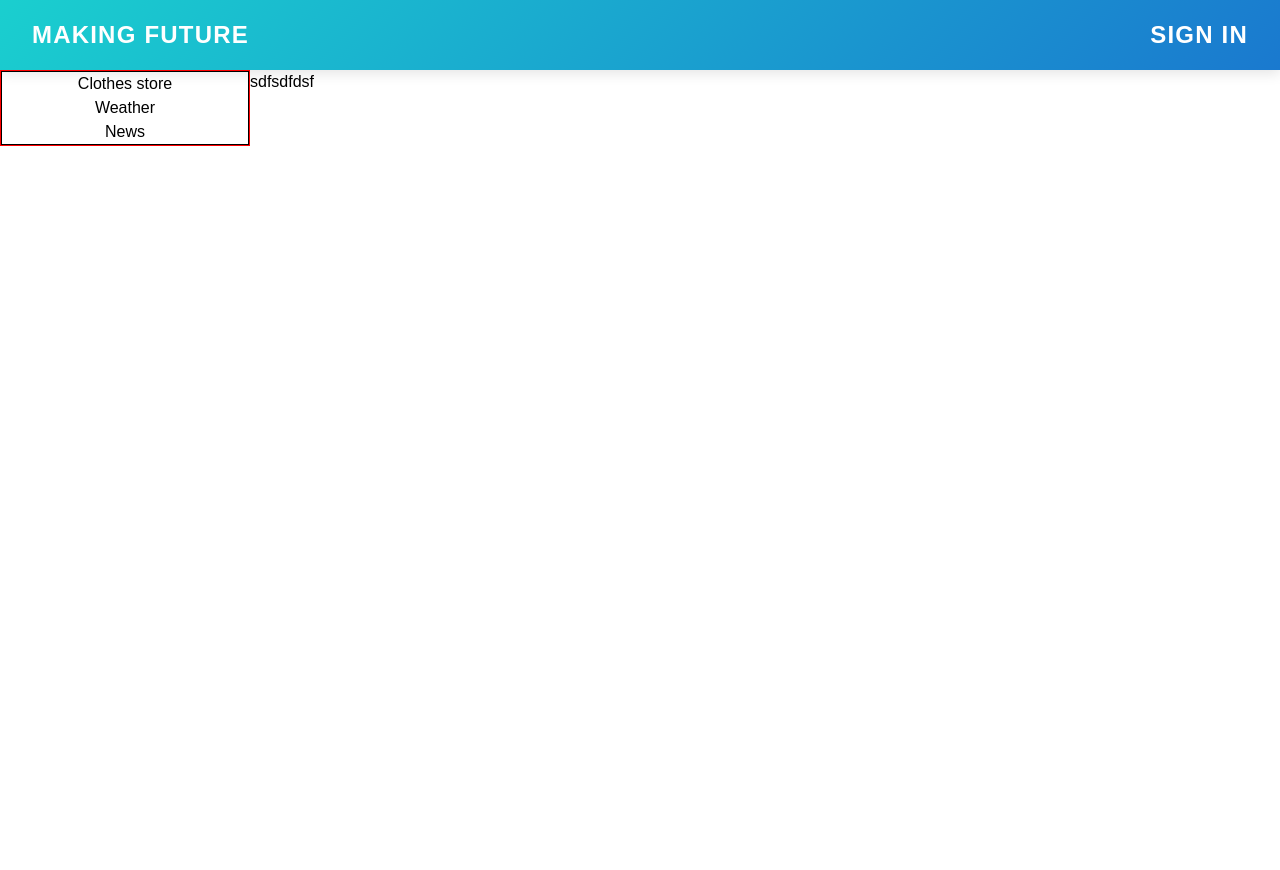
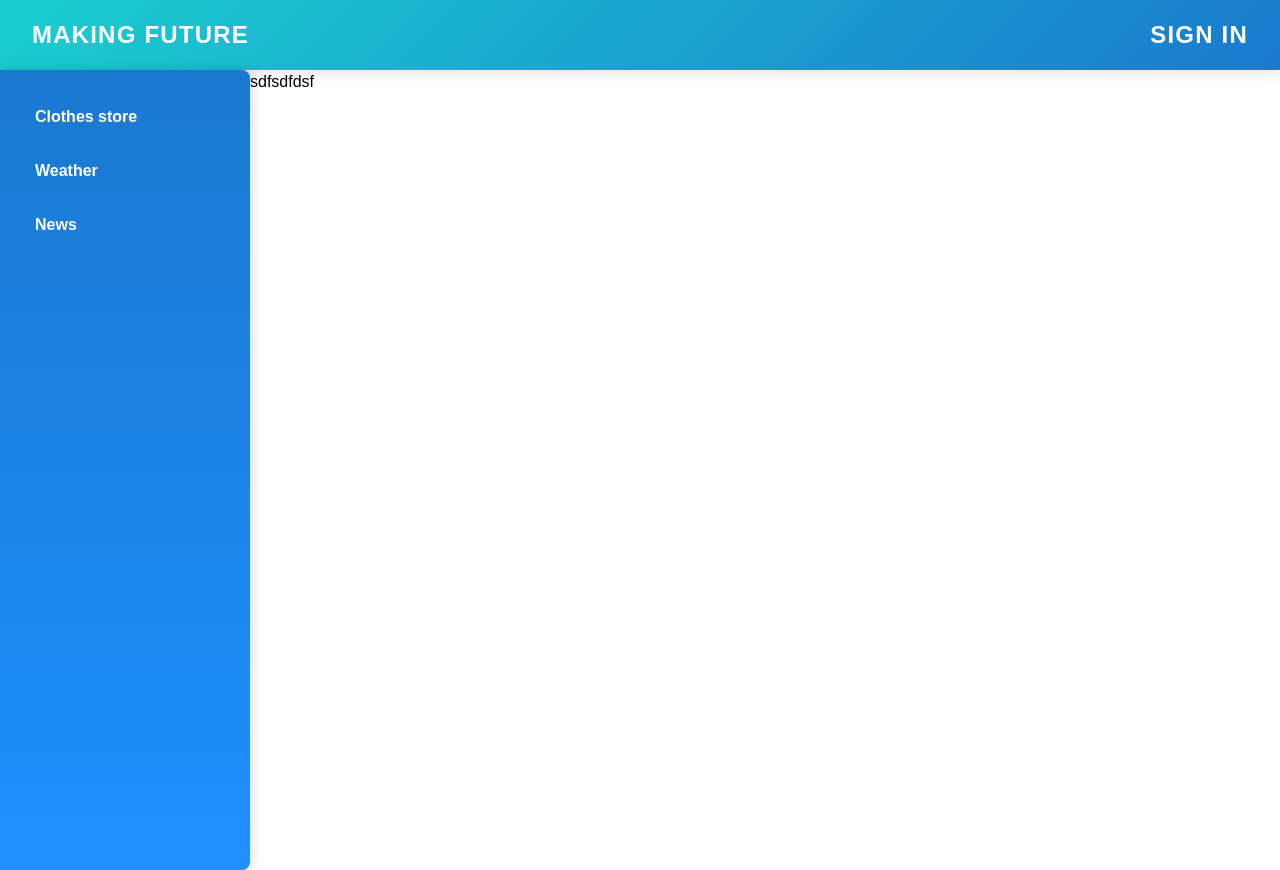
Before and after one commit to Vladimirkasperovich/-multifunctional-project, a Next.js app: page / in a window 1280 px wide. Before the commit the page ends 800 px from the top, so only its background shows below. Built offline with nearby package versions, Linux system fonts and the light colour scheme.

Commit message:
feat: add styles and font for layout, change styles for header and sidebar

```diff
--- a/app/layout.tsx
+++ b/app/layout.tsx
@@ -1,8 +1,15 @@
 import type { Metadata } from "next";
-import "./globals.css";
+import React from "react";
 import { Header } from "@/shared";
 import { Sidebar } from "@/shared/ui/sidebar/sidebar";
+import { Roboto_Flex } from "next/font/google";
+import "./globals.css";
 
+const roboto = Roboto_Flex({
+  weight: "400",
+  subsets: ["latin"],
+  display: "swap",
+});
 export const metadata: Metadata = {
   title: "Create Next App",
   description: "Generated by create next app",
@@ -14,7 +21,7 @@ export default function RootLayout({
   children: React.ReactNode;
 }>) {
   return (
-    <html lang="en">
+    <html lang="en" className={roboto.className}>
       <body>
         <Header />
         {/*Need to fix that */}
--- a/shared/ui/header/header.module.scss
+++ b/shared/ui/header/header.module.scss
@@ -26,6 +26,7 @@
       text-transform: uppercase;
       letter-spacing: 0.05em;
       transition: transform 0.3s ease;
+      cursor: pointer;
 
       &:hover {
         transform: scale(1.1);
--- a/shared/ui/sidebar/sidebar.module.scss
+++ b/shared/ui/sidebar/sidebar.module.scss
@@ -1,10 +1,31 @@
 .main {
-  border: 1px solid red;
   width: 250px;
+  min-height: 100vh;
+  background: linear-gradient(180deg, #1a79cf, #1e90ff);
+  box-shadow: 2px 0 12px rgba(0, 0, 0, 0.15);
+  border-radius: 0 8px 8px 0;
+
   .block {
-    border: 1px solid black;
     display: flex;
     flex-direction: column;
-    align-items: center;
+    align-items: flex-start;
+    padding: 20px;
+
+    .element {
+      color: #ffffff;
+      font-size: 1rem;
+      font-weight: 600;
+      padding: 10px 15px;
+      margin: 5px 0;
+      width: 100%;
+      transition: all 0.2s ease-in-out;
+      border-radius: 4px;
+
+      &:hover {
+        background-color: rgba(255, 255, 255, 0.2);
+        transform: scale(1.05);
+        cursor: pointer;
+      }
+    }
   }
 }
--- a/shared/ui/sidebar/sidebar.tsx
+++ b/shared/ui/sidebar/sidebar.tsx
@@ -11,7 +11,9 @@ export const Sidebar: React.FC = ({}) => {
     <nav className={styles.main}>
       <ul className={styles.block}>
         {sidebarItems.map((item) => (
-          <li key={item.id}>{item.value}</li>
+          <li key={item.id} className={styles.element}>
+            {item.value}
+          </li>
         ))}
       </ul>
     </nav>
```
